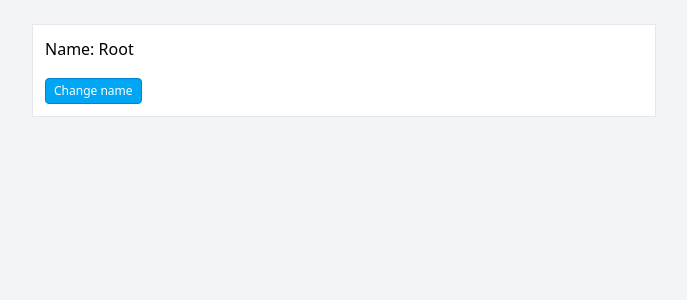
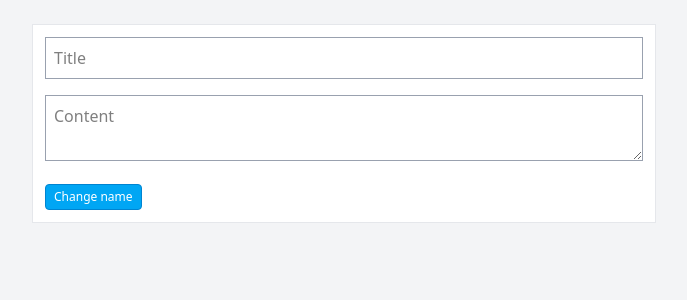
Before and after one commit to DMITRII1548/react_lessons, a React (Vite) app: page / in a window 1280 px wide. Shown: the top 300 px of the page, without its empty margins (296-983 px from the left). Built offline with nearby package versions, Linux system fonts and the light colour scheme.

Commit message:
Add handling input

```diff
--- a/src/App.jsx
+++ b/src/App.jsx
@@ -1,31 +1,42 @@
 import { useState } from "react"
 
 function App() {
-    const [person, setPerson] = useState({
-        name: 'Root'
+    const [post, setPost] = useState({
+        title: '',
+        content: '',
     })
 
-    const changeName = () => {
-        const name = prompt('What is your name?')
+    const handlePost = (e) => {
+        const name = e.target.name
+        const value = e.target.value
+        setPost({...post, [name]: value})
 
-        if (name) {
-            setPerson({
-                name: name
-            })
-        }
+        console.log(post)
     }
 
     return (
         <div className="min-h-screen bg-gray-100 p-4">
             <div className="bg-white w-1/2 border border-gray-200 my-2 p-3 mx-auto">
-                <div class="mb-4">
-                    Name: {person.name}
-                </div>
-
                 <div>
+                    <div className="mb-4">
+                        <input
+                            onChange={(e) => handlePost(e)}
+                            name="title"
+                            className="border border-gray-400 p-2 w-full"
+                            type="text"
+                            placeholder="Title"/>
+                    </div>
+                    <div className="mb-4">
+                        <textarea
+                            onChange={(e) => handlePost(e)}
+                            name="content"
+                            className="border border-gray-400 p-2 w-full"
+                            type="text"
+                            placeholder="Content">
+                        </textarea>
+                    </div>
                     <button
                         className="inline-block text-xs text-white bg-sky-500 border border-sky-600 px-2 py-1 rounded cursor-pointer"
-                        onClick={() => changeName()}
                     >Change name</button>
                 </div>
             </div>
```
